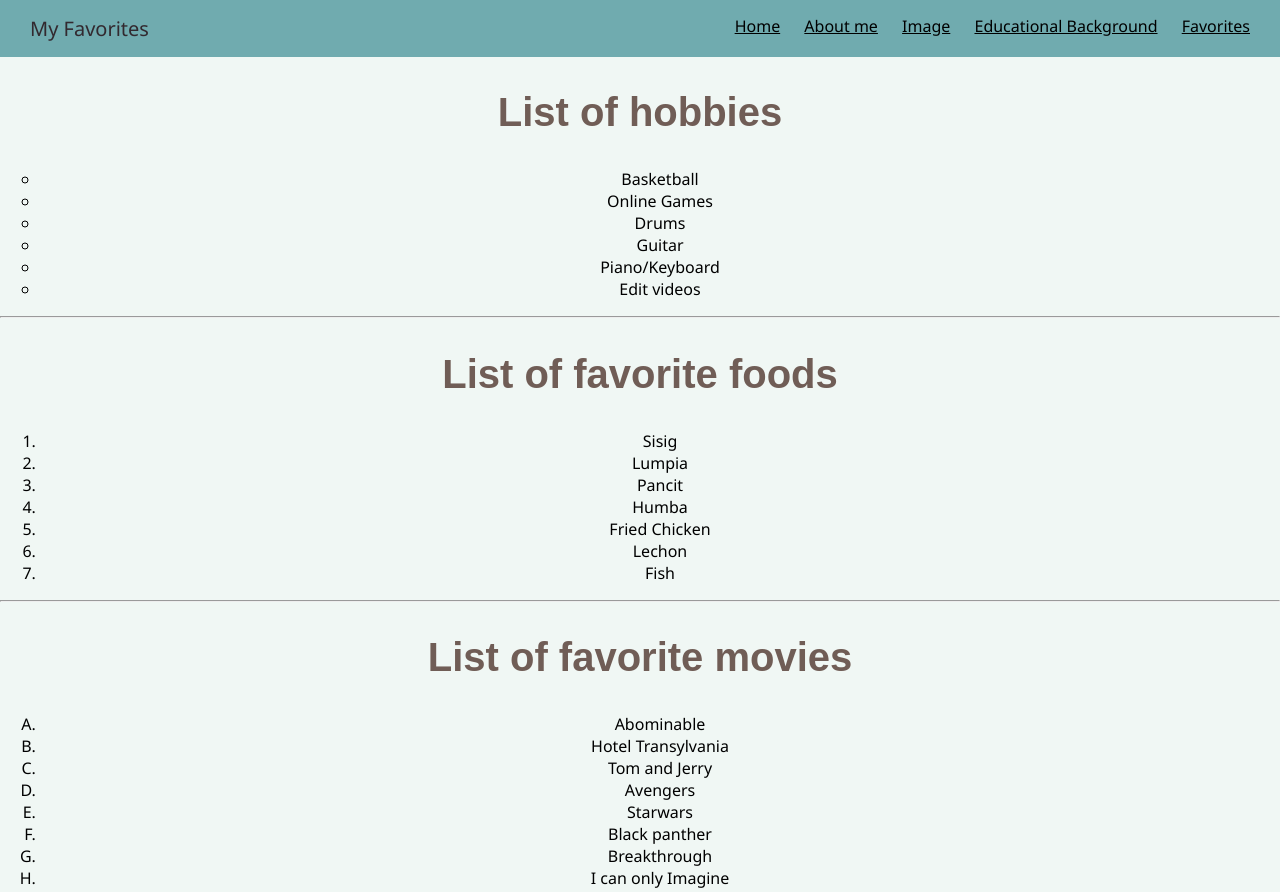
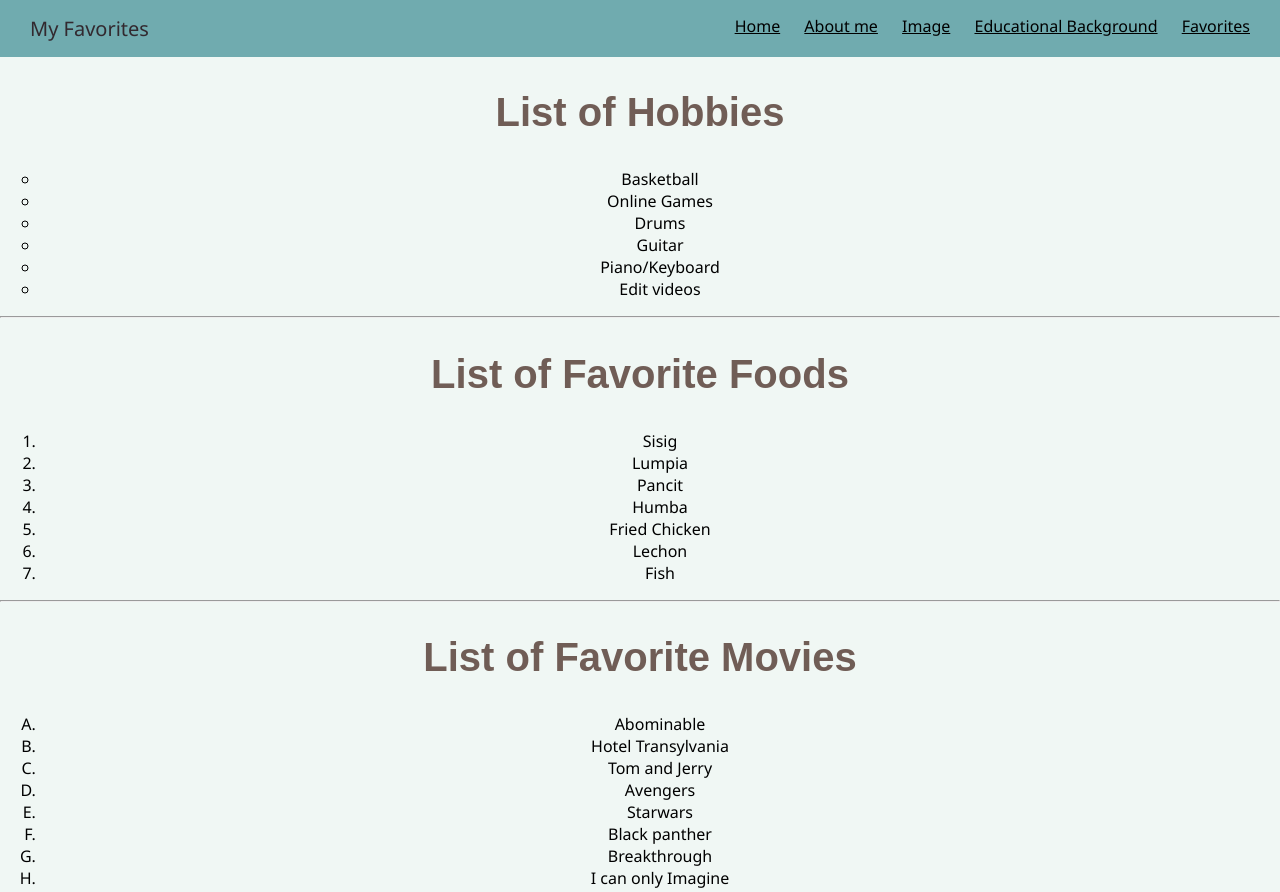
Before and after one commit to iamwaren/aumanwebsite.github.io, a plain HTML site: page Favorites.html in a window 1280 px wide. Shown: the top 892 px of the page. Drawn offline with Linux system fonts and the light colour scheme.

Commit message:
initialize

```diff
--- a/Favorites.html
+++ b/Favorites.html
@@ -16,7 +16,7 @@
                 <a href="Favorites.html">Favorites</a>
             </div>
         </header>
-            <h2>List of hobbies</h2>
+            <h2>List of Hobbies</h2>
             <ul type="circle">
                 <li>Basketball</li>
                 <li>Online Games</li>
@@ -26,7 +26,7 @@
                 <li>Edit videos</li>
             </ul>
             <hr>
-            <h2>List of favorite foods</h2>
+            <h2>List of Favorite Foods</h2>
             <ol type="number">
                 <li>Sisig</li>
                 <li>Lumpia</li>
@@ -37,7 +37,7 @@
                 <li>Fish</li>
             </ol>
             <hr>
-            <h2>List of favorite movies</h2>
+            <h2>List of Favorite Movies</h2>
             <ol type="A">
                 <li>Abominable</li>
                 <li>Hotel Transylvania</li>
--- a/index.css
+++ b/index.css
@@ -49,6 +49,6 @@ table, th, td, tr {
     font-family: Arial;
     color: #705d56;
  }
- ol, ul {
+ ol, ul, li {
     text-align: center;
  }
```
